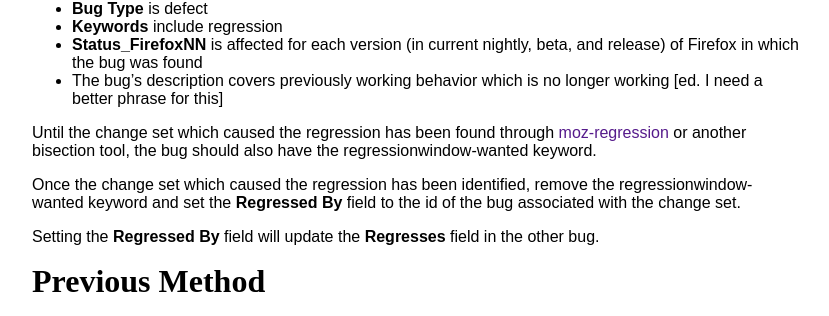
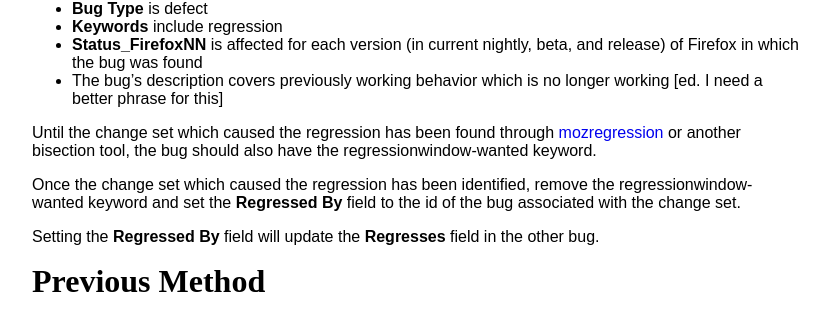
Before and after one commit to mozilla/bug-handling, a Jekyll site: the page built from _policies/regressions.md, in a window 1280 px wide. Shown: the part 424-740 px from the top of the page, without its empty margins (224-1053 px from the left). Built offline with Jekyll 4.4.1, drawn with Linux system fonts in a browser that asks for light colours; some web fonts are replaced.

Commit message:
Link to mozregression

```diff
--- a/_policies/regressions.md
+++ b/_policies/regressions.md
@@ -22,7 +22,7 @@ These things are true about regressions:
 - **Status_FirefoxNN** is `affected` for each version (in current nightly, beta, and release) of Firefox in which the bug was found
 - The bug's description covers previously working behavior which is no longer working [ed. I need a better phrase for this]
 
-Until the change set which caused the regression has been found through [moz-regression]() or another bisection tool, the bug should also have the `regressionwindow-wanted` keyword.
+Until the change set which caused the regression has been found through [mozregression](https://mozilla.github.io/mozregression/) or another bisection tool, the bug should also have the `regressionwindow-wanted` keyword.
 
 Once the change set which caused the regression has been identified, remove the `regressionwindow-wanted` keyword and set the **Regressed By** field to the id of the bug associated with the change set.
 
```
